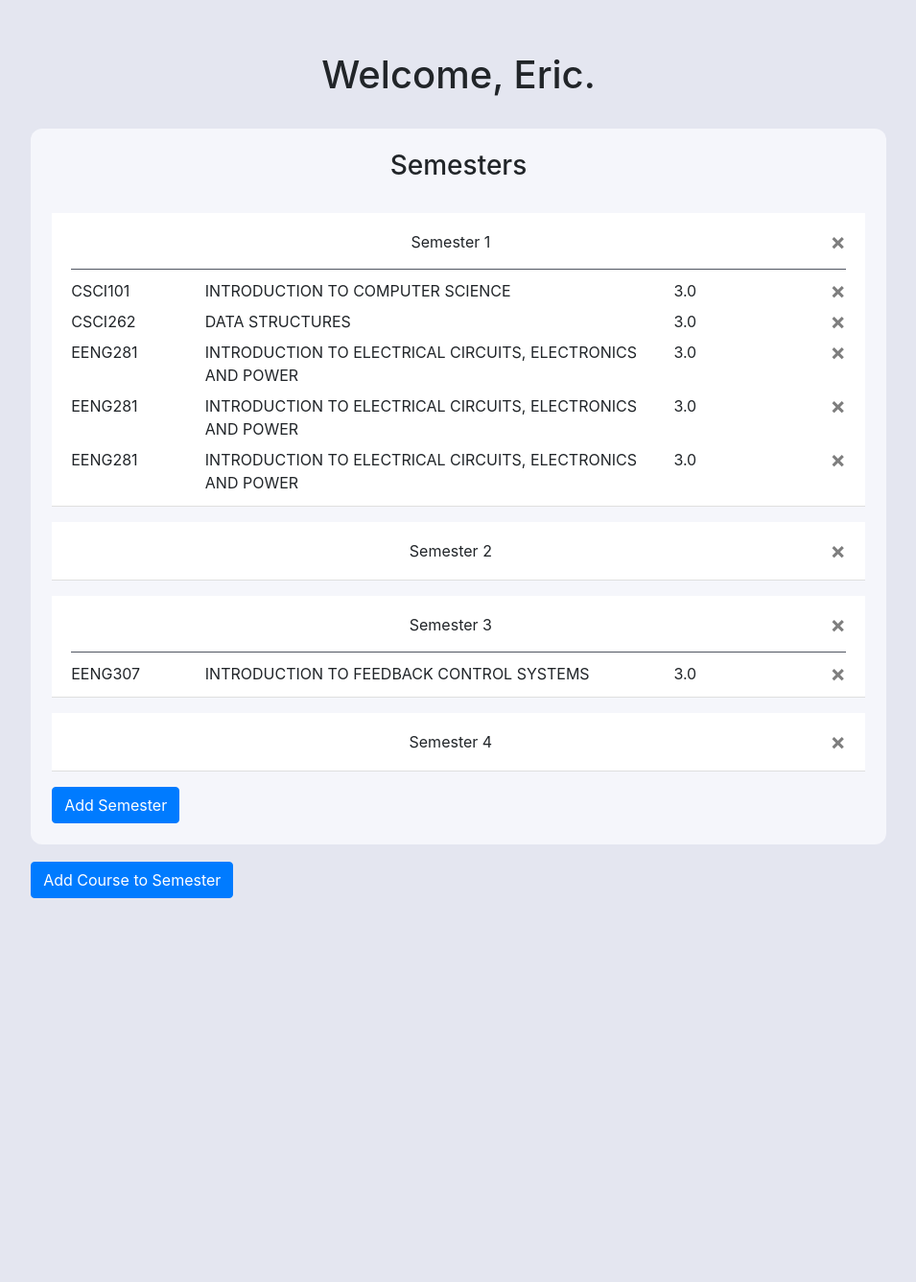
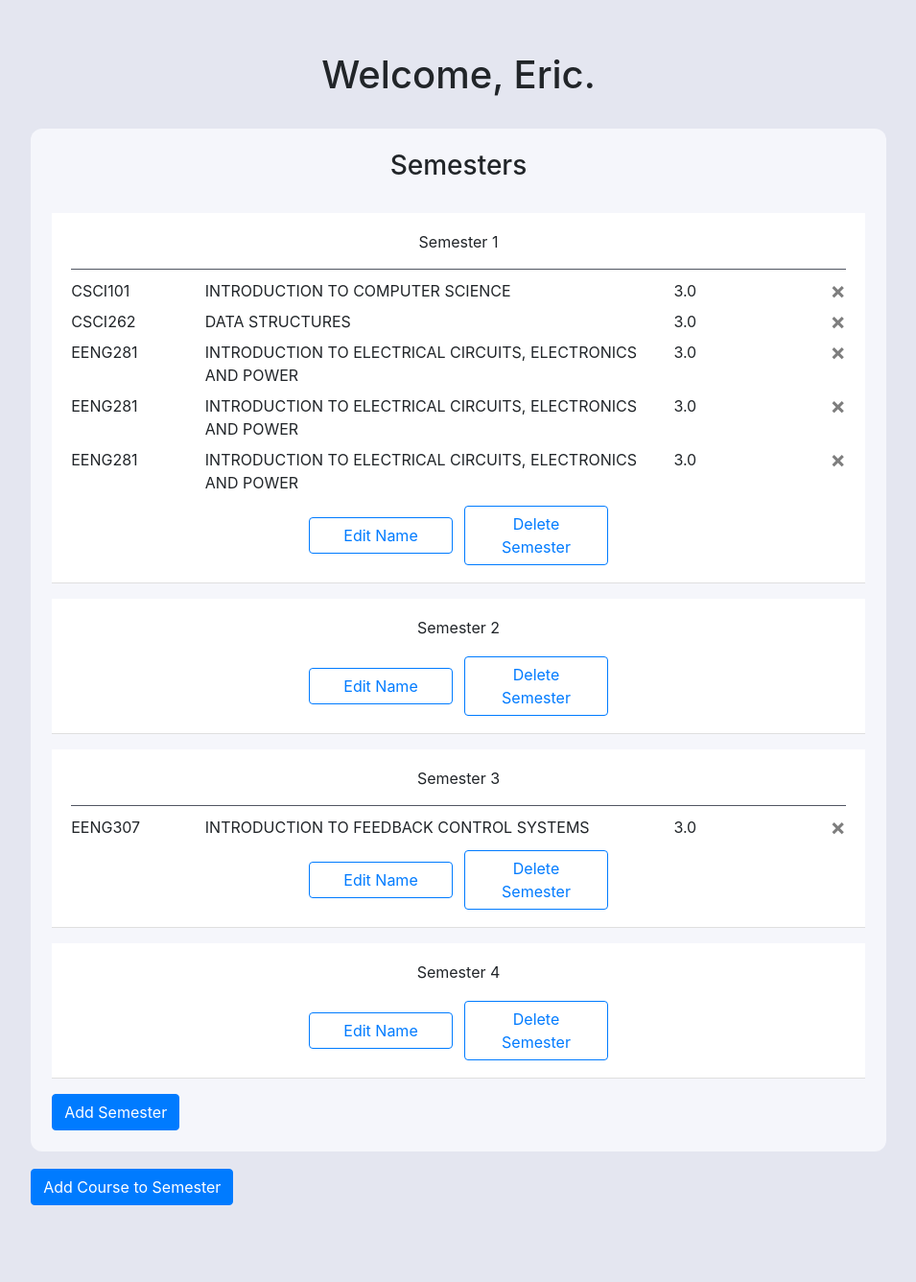
Before and after one commit to ericmckevitt/Catalog-Website, a Flask app: page / in a window 1280 px wide. Shown: the part 56-1392 px from the top of the page at 96% size, without its empty margins (162-1117 px from the left). Before the commit the page ends 992 px from the top, so only its background shows below. Run offline with Flask 2, Linux system fonts and the light colour scheme; a user stored in the database is signed in; data comes from the database, SQL or seed files in the repository; both versions use the stored data as it was after the commit; parts of the project's set-up code (start-up, migrations or seed data) failed here and were passed over; some libraries are stand-ins or nearby versions.

Commit message:
Added Edit Name and Delete Semester Buttons, Edit Name still needs functionality.

```diff
--- a/website/static/style.css
+++ b/website/static/style.css
@@ -133,6 +133,42 @@ span.x {
     margin-top: 8px;
 }
 
+.edit-semester-name-row {
+    display: flex;
+    flex-direction: row;
+
+    /* Center all child elements */
+    align-items: center;
+    justify-content: center !important;
+
+
+
+}
+
+.edit-semester-name-btn {
+    /* center button within parent */
+    align-self: center;
+    justify-self: center;
+    /* margin: auto !important; */
+
+    margin-top: 12px !important;
+    margin-bottom: 6px !important;
+    margin-right: 6px;
+    width: 150px;
+}
+
+.delete-semester-btn {
+    /* center button within parent */
+    align-self: center;
+    justify-self: center;
+    /* margin: auto !important; */
+
+    margin-top: 12px !important;
+    margin-bottom: 6px !important;
+    margin-left: 6px;
+    width: 150px;
+}
+
 /* Medium Screens and Wider */
 @media screen and (min-width: 576px) {
     #main-container {
--- a/website/templates/home.html
+++ b/website/templates/home.html
@@ -14,13 +14,6 @@
             <div class="row semester-title-row">
                 <div class="col" align="center">
                     Semester {{semester.semester_number}}
-                    <button
-                        type="button"
-                        class="close"
-                        onClick="deleteSemester({{ semester.id }})"
-                    >
-                        <span aria-hidden="true">&times;</span>
-                    </button>
                 </div>
             </div>
             <!-- Add extra padding if there are courses for this semester -->
@@ -46,6 +39,27 @@
                 </div>
             </div>
             {% endfor %}
+            <!-- Button to edit semester name -->
+            <div class="row">
+                <div class="col-sm-12 edit-semester-name-row">
+                    <button
+                        type="button"
+                        class="btn btn-outline-primary edit-semester-name-btn"
+                        data-toggle="modal"
+                        data-target="#addCourseModal"
+                    >
+                        Edit Name
+                    </button>
+                    <button
+                        type="button"
+                        class="btn btn-outline-primary add-semester-btn delete-semester-btn"
+                        onClick="deleteSemester({{ semester.id }})"
+                    >
+                        <span aria-hidden="true">Delete Semester</span>
+                    </button>
+                </div>
+            </div>
+
             <!-- If there is at least one course, display the semester's total credit hour count -->
         </li>
         {% endfor %}
```
Also changed, not shown: website/database.db.
